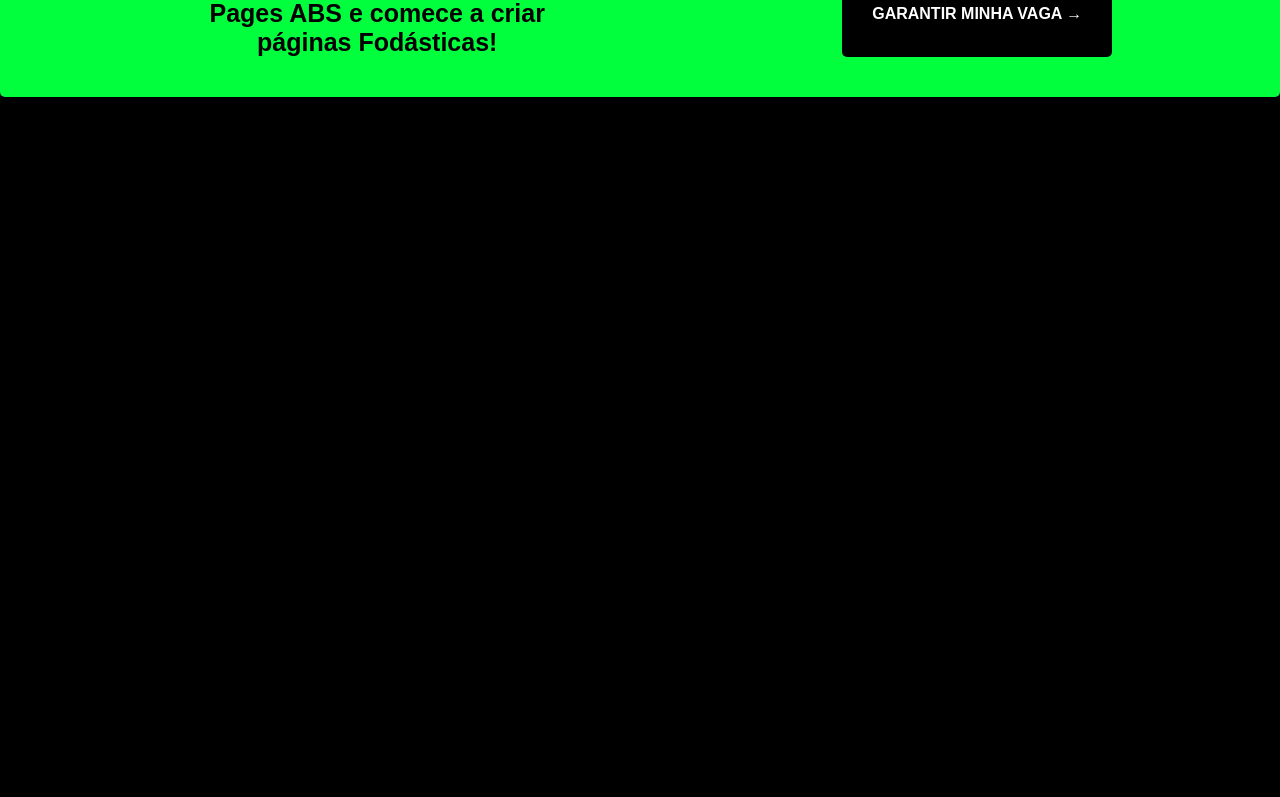
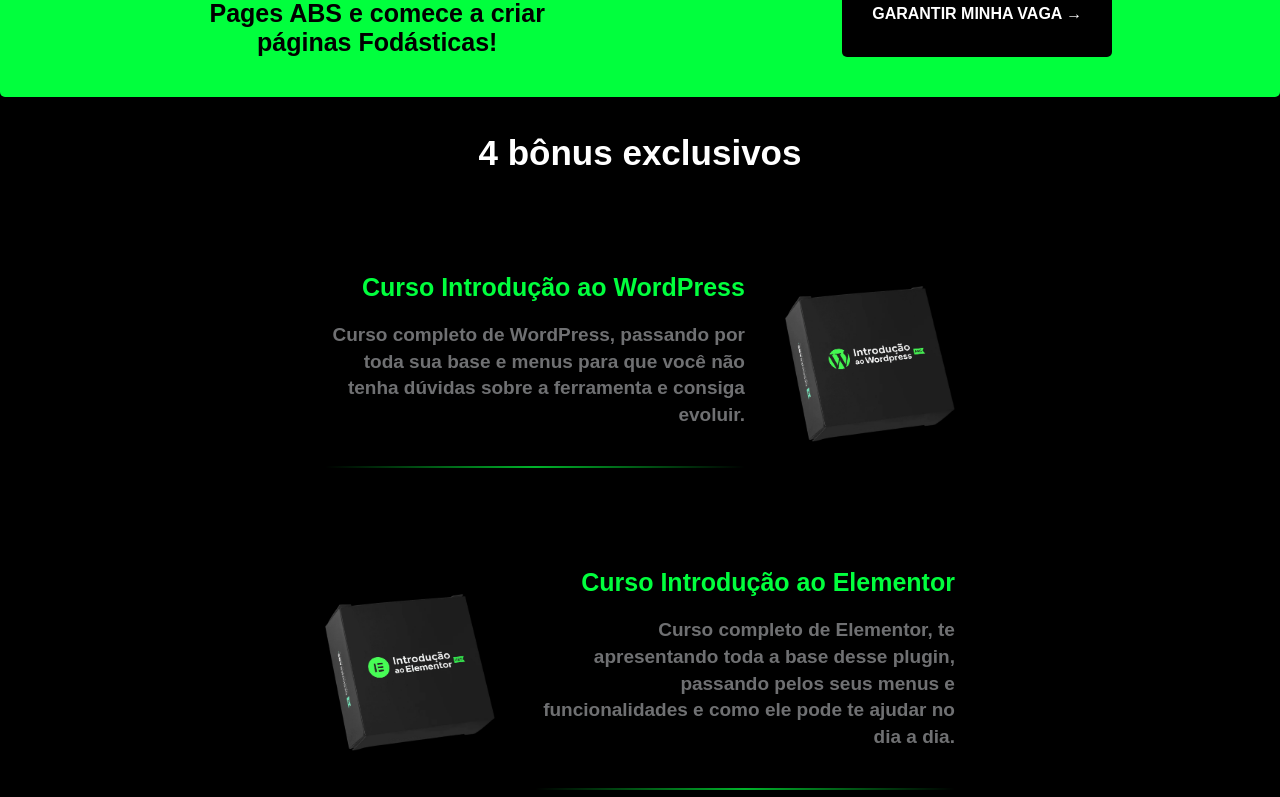
Before and after one commit to Tiago-Silva/cell-phone-maintenance, a Next.js app: page / in a window 1280 px wide. Shown: the part 2363-3160 px from the top of the page. Before the commit the page ends 2464 px from the top, so only its background shows below. Built offline with nearby package versions, Linux system fonts and the light colour scheme.

Commit message:
refactor: using section bonus

```diff
--- a/src/app/page.tsx
+++ b/src/app/page.tsx
@@ -3,6 +3,7 @@
 import HomeSection from "@/app/components/home/homeSection";
 import CourseInformationSection from "@/app/components/courseInformationSection";
 import TreeSection from "@/app/components/treeSection/treeSection";
+import Bonus from "@/app/components/bonus/bonus";
 
 export default function Home() {
   return (
@@ -12,6 +13,7 @@
           <HomeSection />
           <CourseInformationSection />
           <TreeSection />
+          <Bonus />
       </main>
     </div>
   );
```
